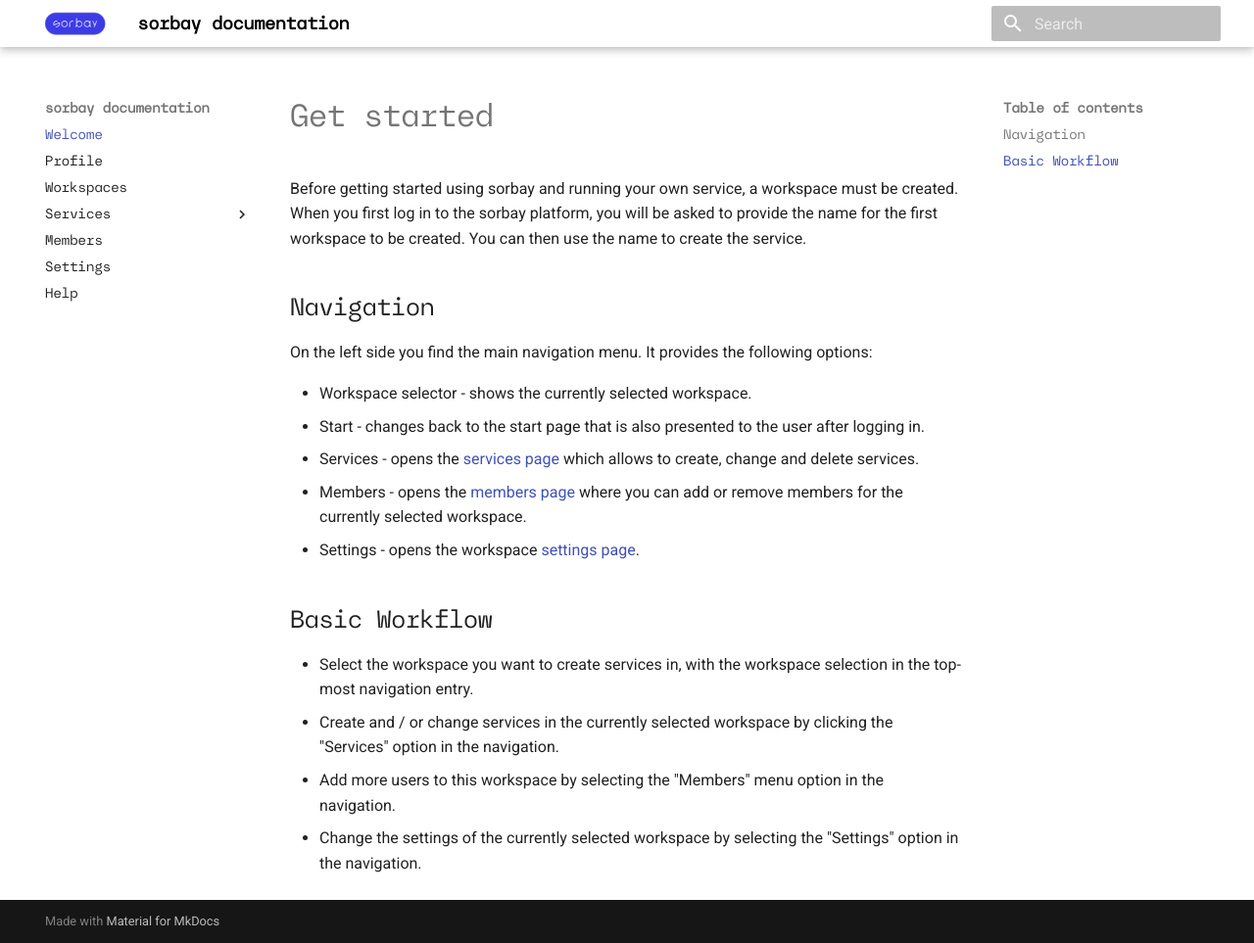
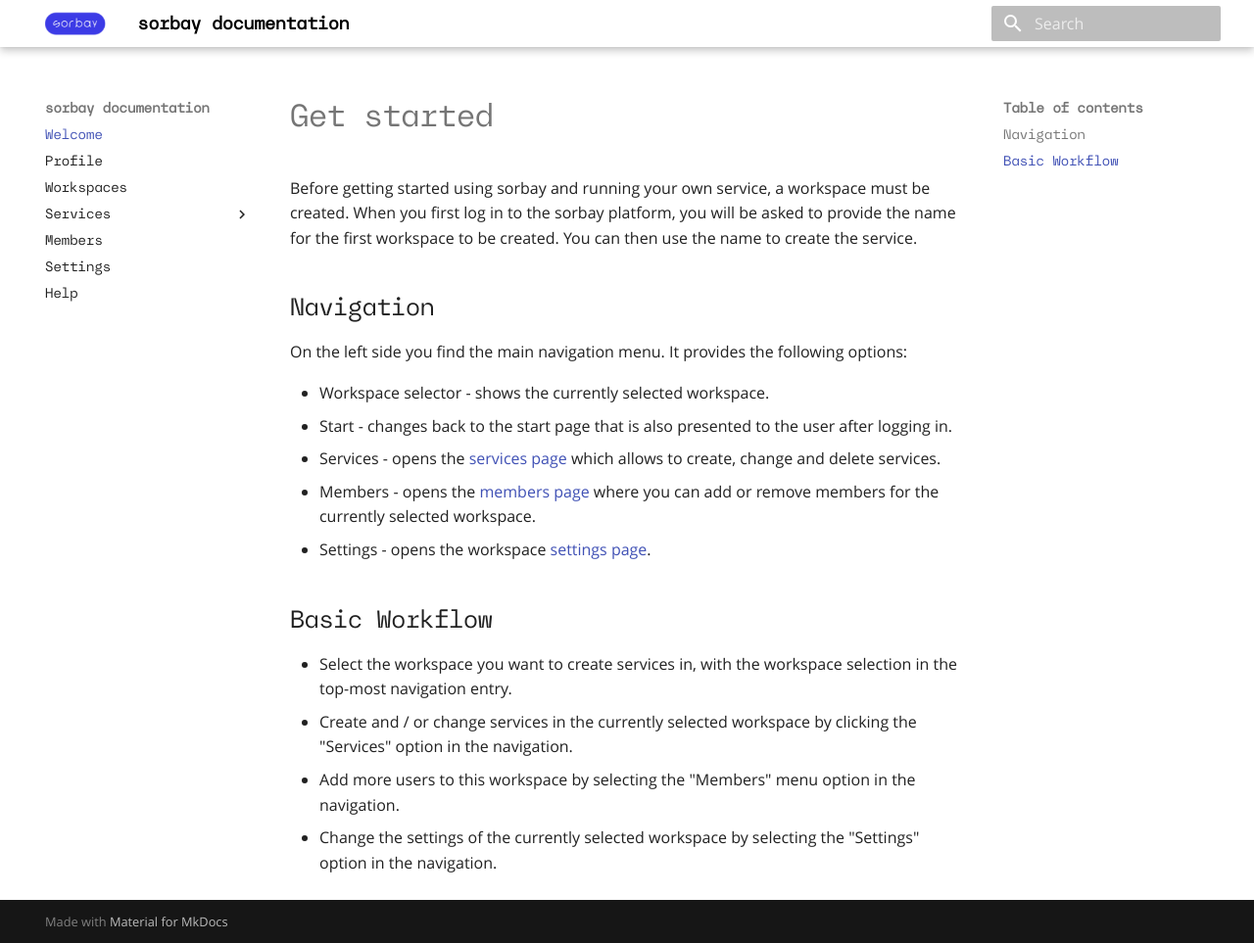
Before and after one commit to sorbay/sorbay-documentation, an MkDocs documentation site: the page built from docs/en/index.md, in a window 1280 px wide and 963 px high. Shown: the whole window at 98% size. Built offline with MkDocs 1.6.1 and Material for MkDocs 9.7.7, drawn with Linux system fonts in a browser that asks for light colours.

Commit message:
GH-176 OpenSans/DroidSansMono as text/code fonts

```diff
--- a/overrides/assets/stylesheets/extra.css
+++ b/overrides/assets/stylesheets/extra.css
@@ -7,10 +7,35 @@
   font-style: normal;
 }
 
-.md-typeset h1, .md-typeset h2,.md-sidebar,.md-ellipsis {
+@font-face {
+  font-family: "OpenSans";
+  src: local("Open Sans"),
+  url(/assets/fonts/open-sans-v34.woff2) format("woff2"),
+  url(/assets/fonts/open-sans-v34.woff) format("woff");
+  font-weight: normal;
+  font-style: normal;
+}
+
+@font-face {
+  font-family: "DroidSansMono";
+  src: local("Droid Sans Mono"),
+  url(/assets/fonts/droid-sans-mono.regular.woff2) format("woff2"),
+  url(/assets/fonts/droid-sans-mono.regular.woff) format("woff");
+  font-weight: normal;
+  font-style: normal;
+}
+
+.md-typeset h1, .md-typeset h2, .md-sidebar, .md-ellipsis {
   font-family: "AvenueMono";
 }
 .md-header {
     color: black;
     background-color: white
 }
+
+:root {
+  --md-text-font: "OpenSans";
+}
+:root {
+  --md-code-font: "DroidSansMono";
+}
```
Also changed, not shown: README.md (+8 -6 lines), overrides/assets/fonts/droid-sans-mono.regular.woff (added), overrides/assets/fonts/droid-sans-mono.regular.woff2 (added), overrides/assets/fonts/open-sans-v34.woff (added), overrides/assets/fonts/open-sans-v34.woff2 (added).
